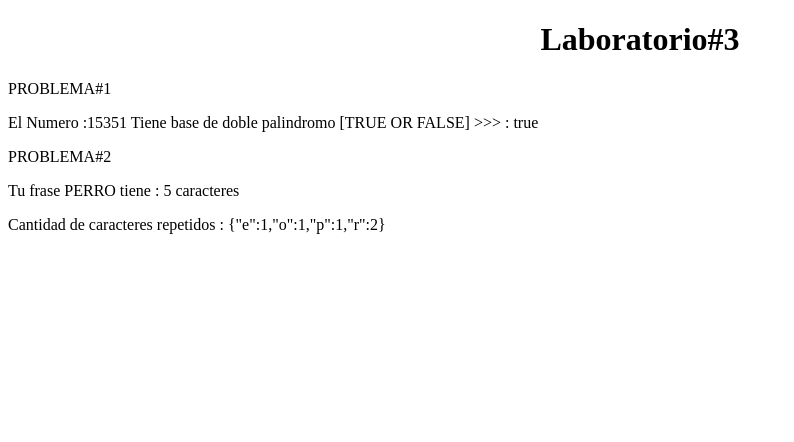
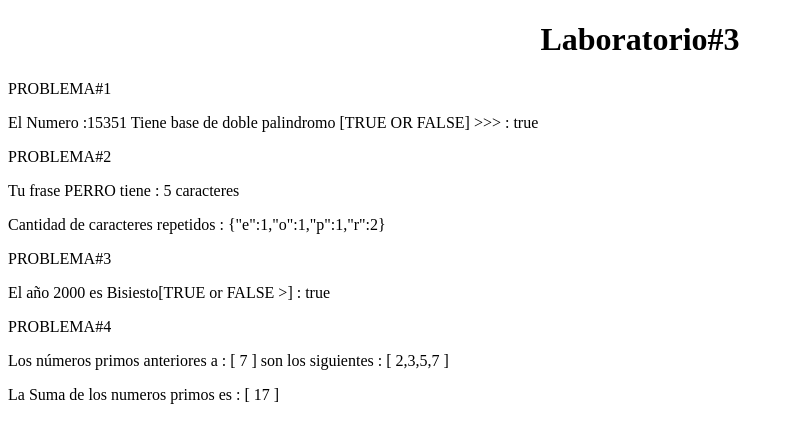
Before and after one commit to 2022-SEMI-DESIX-G2/huertas-jose, a plain HTML site: page huertas_jose_laboratorio_3/index.html in a window 1280 px wide. Shown: the whole page, without its empty margins (0-794 px from the left). Drawn offline with Linux system fonts and the light colour scheme.

Commit message:
Finalizado

```diff
--- a/huertas_jose_laboratorio_3/index.html
+++ b/huertas_jose_laboratorio_3/index.html
@@ -13,14 +13,19 @@
     <P>PROBLEMA#2</P>
     <p id="fras"></p>
     <p id="rep"></p>
+    <p>PROBLEMA#3</p>
+    <p id="bis"></p>
+    <p>PROBLEMA#4</p>
+    <p id="primo"></p>
+    <p id="sum"></p>
 
     <script>
 // PROBLEMA #1
-function doblepalindromo(s) {
+function doblepalindromo(x) {
 	var primero=0
-	var ultim=s.length-1
+	var ultim=x.length-1
 	while (primero<ultim) {
-		if (s.charAt(primero) != s.charAt(ultim)) {
+		if (x.charAt(primero) != x.charAt(ultim)) {
 			break
 		}
 
@@ -30,9 +35,9 @@ function doblepalindromo(s) {
 	if (primero<ultim) {return false}
 	else {return true}
 }
-var n=15351;
-var binS=n.toString(2)
-document.getElementById("palin").innerHTML = "El Numero :"+ n+" Tiene base de doble palindromo [TRUE OR FALSE] >>> : "+ doblepalindromo( binS )
+var num=15351;
+var conver=num.toString(2)
+document.getElementById("palin").innerHTML = "El Numero :"+ num +" Tiene base de doble palindromo [TRUE OR FALSE] >>> : "+ doblepalindromo( conver )
 
 // PROBLEMA #2
 function funcioncontadora(frase){
@@ -45,12 +50,12 @@ function funcioncontadora(frase){
     var caracteresagrupados = frase.toLowerCase().split("").sort();
     //Almacenamos en el vector los caracteres agrupados y ordenados
 
-    var contletras = {}; //Definimos un objeto donde se almacene cada letra de la frase con el numero de veces que aparece
+    var contadorletras = {}; //Definimos un objeto donde se almacene cada letra de la frase con el numero de veces que aparece
 
     for(var i in caracteresagrupados) {
-        contletras[caracteresagrupados[i]] = (contletras[caracteresagrupados[i]] || 0 ) + 1;
+        contadorletras[caracteresagrupados[i]] = (contadorletras[caracteresagrupados[i]] || 0 ) + 1;
     }
-    return JSON.stringify(contletras);
+    return JSON.stringify(contadorletras); // Convertir un objeto de JavaScript en una cadena
 }
 //console.log(funcioncontadora());
 document.getElementById("rep").innerHTML = "Cantidad de caracteres repetidos : " +( funcioncontadora)();
@@ -58,18 +63,59 @@ document.getElementById("rep").innerHTML = "Cantidad de caracteres repetidos : "
 
 
 //[PROBLEMA #3]
-
-
-
-
-
+const esBisiesto = (year) => {
+    // Si el año agregado es divisible por 400 , es un año bisiesto
+  return (year % 400 === 0) ? true :
+  // si el año agregado es divisible por 100 , no es un año bisiesto
+  			(year % 100 === 0) ? false :
+              // si el año agregado es divisible por 4 , es un año bisiesto
+  				year % 4 === 0
+}
+document.getElementById("bis").innerHTML="El año 2000 es Bisiesto[TRUE or FALSE >] : "+esBisiesto(2000)
+console.log(esBisiesto(2000))
+console.log(esBisiesto(2018))
+console.log(esBisiesto(2019))
+console.log(esBisiesto(2020))
+console.log(esBisiesto(2021))
+console.log(esBisiesto(2022))
 
 // [PROBLEMA #4]
+function numprimo(n) {
 
+  var array = [],
+      suma = 0 ,
+    limitesuperior = Math.sqrt(n), //(1) encontrar todos los numeros debajo de 'n'
+    output = [];
 
+  for (var i = 0; i <= n; i++) { //(2) iniciamos un array para todos los numeros en true
+    array.push(true);
+  }
 
+  for (var i = 2; i <= limitesuperior; i++) {
+    if (array[i]) {
+      for (var j = i * i; j <=n; j += i) {
+        array[j] = false; //(3) eliminamos del array los multiplos
+      }
+    }
+  }
 
+  for (var i = 2; i <= n; i++) {
+    if (array[i]) {
+      output.push(i); //(4) agregamos a otro array los que no tienen multiplos
+    }
+  }
+ for (const valor of output) {
+     suma += valor
 
+ }
+ document.getElementById("primo").innerHTML="Los números primos anteriores a : [ "+n+" ] son los siguientes : [ "+output+" ]"
+ document.getElementById("sum").innerHTML=" La Suma de los numeros primos es : [ "+suma+" ]"
+  console.log("Numero primos anteriores : " , output);
+  return suma
+
+}
+
+console.log(" SUMA : ", numprimo(7))
 
     </script>
 
```
Also changed, not shown: huertas_jose_laboratorio_2/app.js (deleted).
